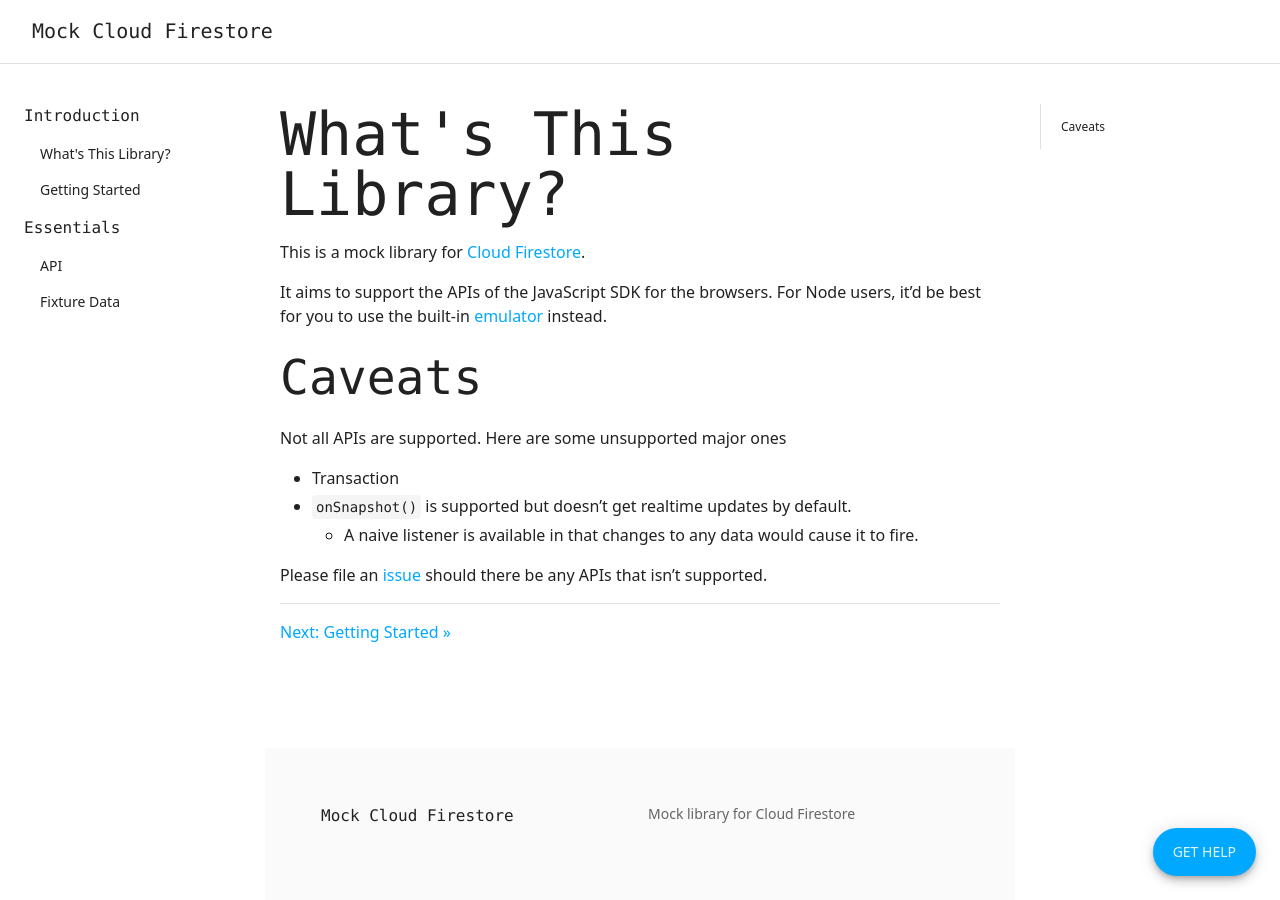
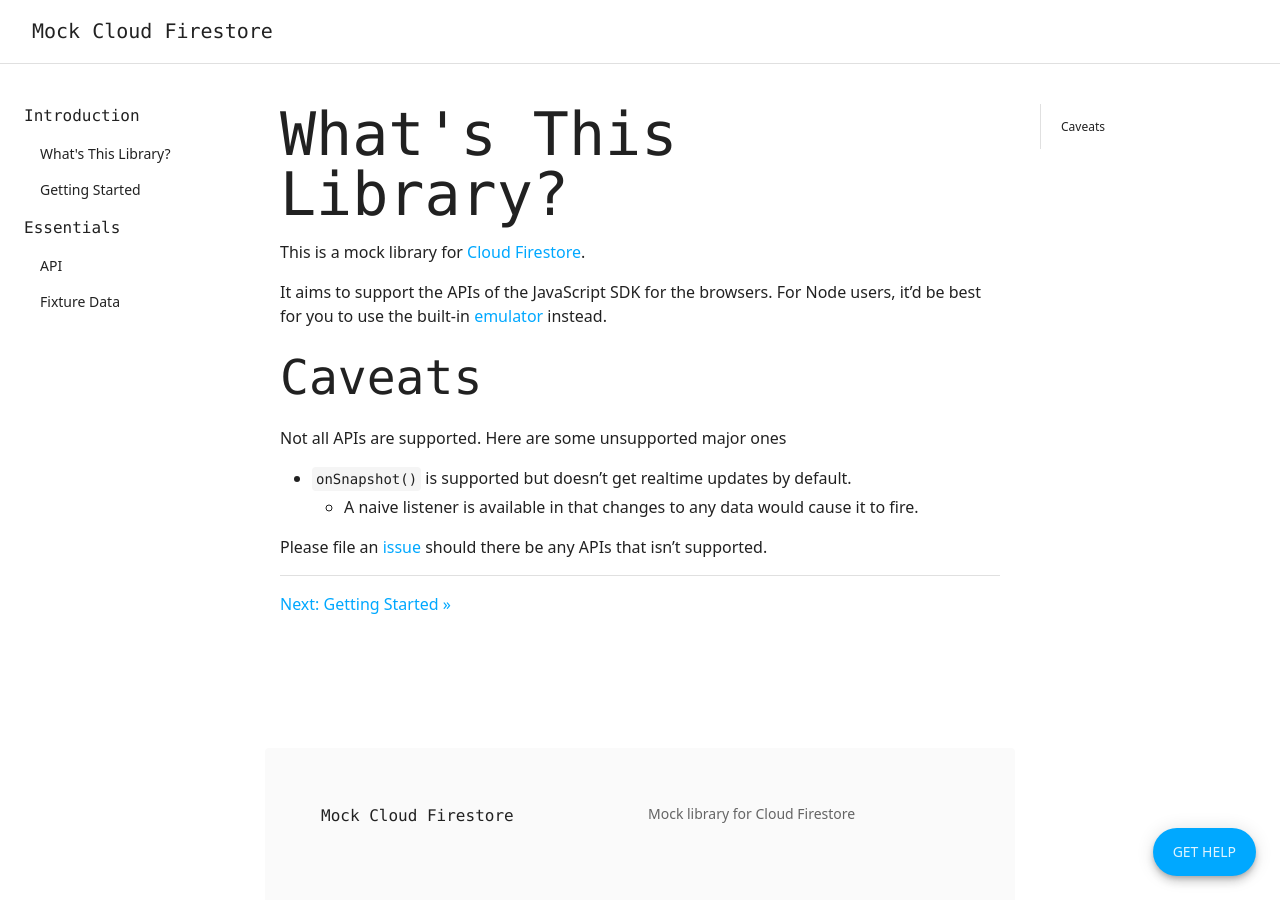
Before and after one commit to mikkopaderes/mock-cloud-firestore, a Jekyll site: the page built from _docs/what-is-this.md, in a window 1280 px wide. Built offline with Jekyll 4.4.1, drawn with Linux system fonts in a browser that asks for light colours; a script that is not in the unit is left out.

Commit message:
Update what-is-this.md

```diff
--- a/_docs/what-is-this.md
+++ b/_docs/what-is-this.md
@@ -16,7 +16,6 @@
 
 Not all APIs are supported. Here are some unsupported major ones
 
-  - Transaction
   - `onSnapshot()` is supported but doesn't get realtime updates by default.
     - A naive listener is available in that changes to any data would cause it to fire.
 
```
